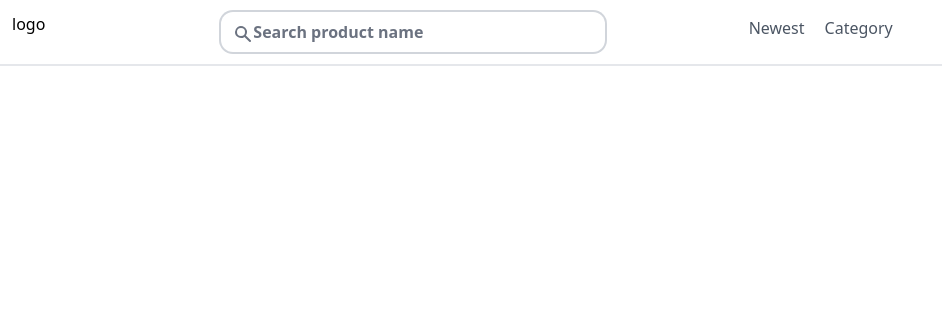
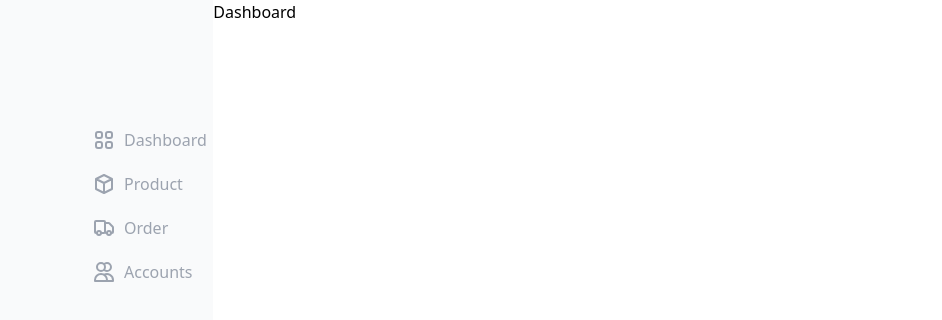
Before and after one commit to baolongt/shopping-web-ui, a React (Create React App) app: page /admin in a window 1280 px wide. Shown: the top 320 px of the page, without its empty margins (0-942 px from the left). Built offline with nearby package versions, Linux system fonts and the light colour scheme.

Commit message:
add admin router

```diff
--- a/package.json
+++ b/package.json
@@ -10,6 +10,7 @@
 		"postcss-cli": "^9.0.1",
 		"react": "^17.0.2",
 		"react-dom": "^17.0.2",
+		"react-router-dom": "^5.3.0",
 		"react-scripts": "4.0.3",
 		"tailwindcss": "^2.2.17",
 		"web-vitals": "^1.0.1"
--- a/src/index.js
+++ b/src/index.js
@@ -1,13 +1,20 @@
 import React from "react";
 import ReactDOM from "react-dom";
-import App from "./pages/App";
-import Header from "./common/components/Header";
+import App from "./pages/app/App";
 import "./css/main.css";
+import { Route, Switch } from "react-router";
+import Admin from "./pages/admin/Admin";
+import { BrowserRouter } from "react-router-dom";
 
 ReactDOM.render(
 	<React.StrictMode>
-		<Header />
-		<App />
+		<BrowserRouter>
+			<Switch>
+				<Route path="/admin" component={Admin} />
+				<Route path="/" component={App} />
+				<App />
+			</Switch>
+		</BrowserRouter>
 	</React.StrictMode>,
 	document.getElementById("root")
 );
--- a/src/pages/App.js
+++ /dev/null
@@ -1,5 +0,0 @@
-function App() {
-	return <div className="App"></div>;
-}
-
-export default App;
--- /dev/null
+++ b/src/pages/admin/Admin.js
@@ -0,0 +1,24 @@
+import { Route } from "react-router";
+import Account from "./components/Account";
+import Dashboard from "./components/Dashboard";
+import Order from "./components/Order";
+import Product from "./components/Product";
+import SideBar from "./components/SideBar";
+
+const Admin = () => {
+	return (
+		<div className="grid grid-cols-12 h-screen bg-gray-50">
+			<div className="col-start-1 col-span-2 pl-3">
+				<SideBar />
+			</div>
+			<div className="col-span-8 bg-white">
+				<Route exact path="/admin" component={Dashboard} />
+				<Route exact path="/admin/product" component={Product} />
+				<Route exact path="/admin/order" component={Order} />
+				<Route exact path="/admin/account" component={Account} />
+			</div>
+		</div>
+	);
+};
+
+export default Admin;
--- /dev/null
+++ b/src/pages/admin/components/Account.jsx
@@ -0,0 +1,5 @@
+const Account = () => {
+	return <>Account</>;
+};
+
+export default Account;
--- /dev/null
+++ b/src/pages/admin/components/Dashboard.jsx
@@ -0,0 +1,5 @@
+const Dashboard = () => {
+	return <>Dashboard</>;
+};
+
+export default Dashboard;
--- /dev/null
+++ b/src/pages/admin/components/Order.jsx
@@ -0,0 +1,5 @@
+const Order = () => {
+	return <>Order</>;
+};
+
+export default Order;
--- /dev/null
+++ b/src/pages/admin/components/Product.jsx
@@ -0,0 +1,5 @@
+const Product = () => {
+	return <>Product</>;
+};
+
+export default Product;
--- /dev/null
+++ b/src/pages/admin/components/SideBar.jsx
@@ -0,0 +1,89 @@
+import { Link } from "react-router-dom";
+
+const SideBar = () => {
+	return (
+		<>
+			<ul className="text-gray-400 pt-32">
+				<li className="mb-5 ml-20 hover:text-gray-800">
+					<svg
+						xmlns="http://www.w3.org/2000/svg"
+						class="h-6 w-6 absolute"
+						fill="none"
+						viewBox="0 0 24 24"
+						stroke="currentColor"
+					>
+						<path
+							stroke-linecap="round"
+							stroke-linejoin="round"
+							stroke-width="2"
+							d="M4 6a2 2 0 012-2h2a2 2 0 012 2v2a2 2 0 01-2 2H6a2 2 0 01-2-2V6zM14 6a2 2 0 012-2h2a2 2 0 012 2v2a2 2 0 01-2 2h-2a2 2 0 01-2-2V6zM4 16a2 2 0 012-2h2a2 2 0 012 2v2a2 2 0 01-2 2H6a2 2 0 01-2-2v-2zM14 16a2 2 0 012-2h2a2 2 0 012 2v2a2 2 0 01-2 2h-2a2 2 0 01-2-2v-2z"
+						/>
+					</svg>
+					<Link className="ml-8" to="/admin">
+						Dashboard
+					</Link>
+				</li>
+				<li className="mb-5 ml-20 hover:text-gray-800">
+					<svg
+						xmlns="http://www.w3.org/2000/svg"
+						class="h-6 w-6 absolute"
+						fill="none"
+						viewBox="0 0 24 24"
+						stroke="currentColor"
+					>
+						<path
+							stroke-linecap="round"
+							stroke-linejoin="round"
+							stroke-width="2"
+							d="M20 7l-8-4-8 4m16 0l-8 4m8-4v10l-8 4m0-10L4 7m8 4v10M4 7v10l8 4"
+						/>
+					</svg>
+					<Link className="ml-8" to="/admin/product">
+						Product
+					</Link>
+				</li>
+				<li className="mb-5 ml-20 hover:text-gray-800">
+					<svg
+						xmlns="http://www.w3.org/2000/svg"
+						class="h-6 w-6 absolute"
+						fill="none"
+						viewBox="0 0 24 24"
+						stroke="currentColor"
+					>
+						<path d="M9 17a2 2 0 11-4 0 2 2 0 014 0zM19 17a2 2 0 11-4 0 2 2 0 014 0z" />
+						<path
+							stroke-linecap="round"
+							stroke-linejoin="round"
+							stroke-width="2"
+							d="M13 16V6a1 1 0 00-1-1H4a1 1 0 00-1 1v10a1 1 0 001 1h1m8-1a1 1 0 01-1 1H9m4-1V8a1 1 0 011-1h2.586a1 1 0 01.707.293l3.414 3.414a1 1 0 01.293.707V16a1 1 0 01-1 1h-1m-6-1a1 1 0 001 1h1M5 17a2 2 0 104 0m-4 0a2 2 0 114 0m6 0a2 2 0 104 0m-4 0a2 2 0 114 0"
+						/>
+					</svg>
+					<Link className="ml-8" to="/admin/order">
+						Order
+					</Link>
+				</li>
+				<li className="mb-5 ml-20 hover:text-gray-800">
+					<svg
+						xmlns="http://www.w3.org/2000/svg"
+						class="h-6 w-6 absolute"
+						fill="none"
+						viewBox="0 0 24 24"
+						stroke="currentColor"
+					>
+						<path
+							stroke-linecap="round"
+							stroke-linejoin="round"
+							stroke-width="2"
+							d="M12 4.354a4 4 0 110 5.292M15 21H3v-1a6 6 0 0112 0v1zm0 0h6v-1a6 6 0 00-9-5.197M13 7a4 4 0 11-8 0 4 4 0 018 0z"
+						/>
+					</svg>
+					<Link className="ml-8" to="/admin/account">
+						Accounts
+					</Link>
+				</li>
+			</ul>
+		</>
+	);
+};
+
+export default SideBar;
--- /dev/null
+++ b/src/pages/app/App.js
@@ -0,0 +1,12 @@
+import Header from "./components/Header.jsx";
+
+function App() {
+	return (
+		<>
+			<Header />
+			<div className="App"></div>
+		</>
+	);
+}
+
+export default App;
```
Also changed, not shown: src/pages/app/components/Filter.jsx (renamed from src/common/components/Filter.jsx), src/pages/app/components/Header.jsx (renamed from src/common/components/Header.jsx), 2 other files (tests, documents, lock files or other folders).
